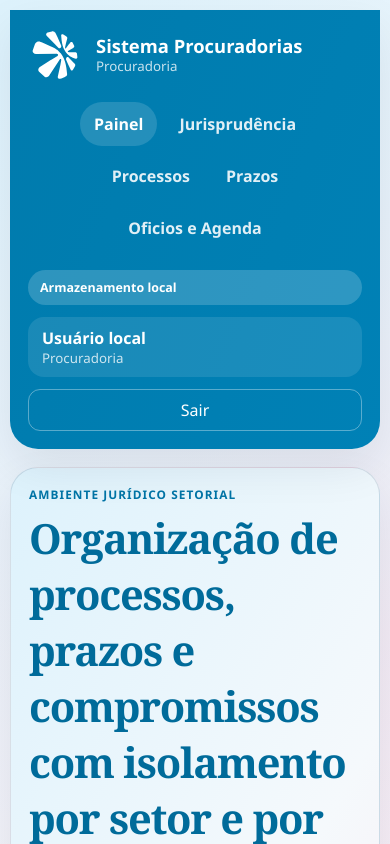
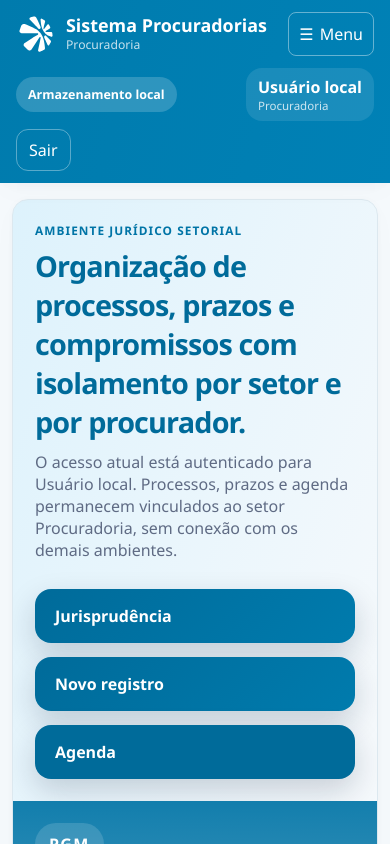
Before and after one commit to aqnoeu/sispro, a React (Vite) app: page /#/login in a window 390 px wide. Both pictures are taken after a click on the button "Abrir ambiente local existente". Shown: the top 844 px of the page. Built offline with nearby package versions, Linux system fonts and the light colour scheme.

Commit message:
1.0.4 — refinamento UI/UX responsivo e microinterações capixabas

```diff
--- a/package.json
+++ b/package.json
@@ -1,7 +1,7 @@
 {
   "name": "sipro",
   "private": true,
-  "version": "1.0.3",
+  "version": "1.0.4",
   "type": "module",
   "scripts": {
     "dev": "vite",
--- a/src/components/layout/AppShell.jsx
+++ b/src/components/layout/AppShell.jsx
@@ -72,9 +72,10 @@ export function AppShell() {
 
   return (
     <div className="app-shell">
+      <a className="skip-workspace" href="#workspace" onClick={event => { event.preventDefault(); document.getElementById('workspace')?.focus() }}>Ir para área de trabalho</a>
       <Sidebar items={items} />
       {currentUser?.isDemo && <div className="demo-session-banner">Demonstração · Dados temporários · Sem acesso aos registros reais</div>}
-      <div className="app-shell__body">
+      <div className="app-shell__body" id="workspace" tabIndex={-1}>
         {shouldShowTopbar ? (
           <Topbar
             searchTerm={searchTerm}
--- a/src/components/layout/Sidebar.jsx
+++ b/src/components/layout/Sidebar.jsx
@@ -1,15 +1,21 @@
+import { useState } from 'react'
 import { useLocation, useNavigate } from 'react-router-dom'
 import { useAuth } from '../../contexts/useAuth'
 import siproLogo from '../../assets/sipro.svg'
 import { isPreview } from '../../data/preview'
 
+const icons = { '/':'M3 3h7v7H3z M14 3h7v7h-7z M3 14h7v7H3z M14 14h7v7h-7z', '/processos':'M3 7h7l2 2h9v11H3z M3 7V4h7l2 3', '/prazos':'M12 3a9 9 0 1 0 0 18 9 9 0 0 0 0-18 M12 7v5l3 2', '/agenda':'M4 6h16v15H4z M8 3v6 M16 3v6 M4 11h16', '/jurisprudencia':'M12 3v18 M5 6h14 M5 6l-3 8h6z M19 6l-3 8h6z M8 21h8', '/usuarios':'M12 11a4 4 0 1 0 0-8 4 4 0 0 0 0 8 M4 21v-2a8 8 0 0 1 16 0v2', '/setores':'M3 4h18v16H3z M9 4v16 M15 4v16' }
+function NavIcon({ path }) { return <svg aria-hidden="true" width="20" height="20" viewBox="0 0 24 24" fill="none" stroke="currentColor" strokeWidth="1.6" strokeLinecap="round" strokeLinejoin="round"><path d={icons[path] || icons['/']}/></svg> }
+
 export function Sidebar({ items }) {
+  const [expanded, setExpanded] = useState(false)
   const { currentUser, isLocalEnabled, signOut } = useAuth()
   const location = useLocation()
   const navigate = useNavigate()
 
   function handleNavigate(path) {
     navigate(path)
+    setExpanded(false)
   }
 
   return (
@@ -25,15 +31,17 @@ export function Sidebar({ items }) {
           </div>
         </div>
 
-        <nav className="site-nav" aria-label="Menu principal">
+        <button type="button" className="mobile-nav-toggle" aria-expanded={expanded} aria-controls="main-navigation" onClick={() => setExpanded(value => !value)}><span aria-hidden="true">☰</span> Menu</button>
+        <nav id="main-navigation" className={`site-nav${expanded ? ' site-nav--expanded' : ''}`} aria-label="Menu principal">
           {items.map((item) => (
             <button
               key={item.path}
               type="button"
-              className={`site-nav__link${location.pathname === item.path ? ' site-nav__link--active' : ''}`}
+              className={`site-nav__link${(item.path === '/' ? location.pathname === '/' : location.pathname === item.path || location.pathname.startsWith(item.path + '/')) ? ' site-nav__link--active' : ''}`}
+              aria-current={(item.path === '/' ? location.pathname === '/' : location.pathname === item.path || location.pathname.startsWith(item.path + '/')) ? 'page' : undefined}
               onClick={() => handleNavigate(item.path)}
             >
-              {item.label}
+              <NavIcon path={item.path}/><span>{item.label}</span>
             </button>
           ))}
         </nav>
--- a/src/index.css
+++ b/src/index.css
@@ -1,4 +1,5 @@
 @import './styles/theme.css';
+@import './styles/experience.css';
 
 * {
   box-sizing: border-box;
@@ -13,7 +14,7 @@ body {
   margin: 0;
   min-width: 320px;
   min-height: 100vh;
-  background: radial-gradient(circle at top left,#ddf2fc,transparent 35%),radial-gradient(circle at right 20%,#fce7f0,transparent 28%),#f5f9fc;
+  background: #f5f9fc;
   color: var(--color-text);
   font-family: var(--font-body);
   -webkit-font-smoothing: antialiased;
--- /dev/null
+++ b/src/styles/experience.css
@@ -0,0 +1,91 @@
+/* Shared UX layer — desktop and web. No external assets or runtime dependencies. */
+:root {
+  --font-heading: var(--font-body);
+  --radius-xl: 16px; --radius-lg: 13px; --radius-md: 10px;
+  --shadow-soft: 0 2px 10px #16324f08, 0 8px 28px #16324f05;
+  --color-surface: #fff; --color-border: #dce8ef;
+  --motion-fast: 140ms; --motion-normal: 220ms;
+}
+body { background:#f5f9fc; }
+.site-header { padding:0; }
+.site-header__inner { border-radius:0; padding:14px 26px; gap:12px 24px; flex-wrap:wrap; flex-direction:row; align-items:center; background:linear-gradient(105deg,#007bad,#0081b6); }
+.brand-mark { gap:10px; min-width:0; }
+.brand-mark__shield,.brand-mark__image { width:40px;height:40px; }
+.brand-mark__shield { flex-basis:40px; }
+.brand-mark strong { font-size:1.12rem; }
+.brand-mark small { font-size:.76rem; }
+.site-header__meta { margin-left:auto; flex-direction:row; align-items:center; gap:8px; }
+.user-chip { min-width:0; max-width:230px; padding:8px 12px; }
+.user-chip small { font-size:.72rem; overflow:hidden; text-overflow:ellipsis; white-space:nowrap; }
+.site-nav { order:3; flex-basis:100%; justify-content:flex-start; gap:5px; border-top:1px solid #ffffff30; padding-top:10px; }
+.site-nav__link { display:inline-flex; align-items:center; gap:8px; border-radius:8px; padding:10px 13px; min-height:42px; font-size:.9rem; }
+.site-nav__link--active { background:#fff; color:#006b9a; box-shadow:0 2px 5px #16324f16; }
+.site-nav__link--active:hover { background:#ddf2fc;color:#006b9a; }
+.mobile-nav-toggle { display:none; }
+.app-shell__body { width:min(1560px,calc(100% - 48px)); padding:24px 0 40px; min-width:0; }
+.app-shell__content,.page-stack { gap:18px; min-width:0; }
+.demo-session-banner { width:min(1560px,calc(100% - 48px)); border-radius:8px; margin-top:14px; padding:8px 12px; }
+.page-header { background:transparent; border:0; box-shadow:none; padding:8px 0; align-items:center; }
+.page-header h3 { font-size:clamp(1.45rem,2.2vw,2rem); letter-spacing:-.035em; }
+.page-header p { line-height:1.55; }
+.hero-panel { background:linear-gradient(110deg,#ddf2fc,#f5f9fc 85%); }
+.hero-panel::after { width:24%; height:64px; background:#ef98bc; opacity:.20; pointer-events:none; }
+.hero-panel__content,.hero-panel__aside { padding:30px; }
+.hero-panel__content h3 { font-size:clamp(1.8rem,3vw,2.8rem); }
+.topbar { background:linear-gradient(120deg,#fff,#ddf2fc); }
+.feature-card--green,.feature-card--gold,.feature-card--blue { background:#fff; }
+.hero-action--gold,.feature-card--gold .feature-card__link,.feature-card--gold .feature-card__icon { background:#006b9a; color:white; }
+.secondary-button--accent,.secondary-button--active { background:#ddf2fc; color:#006b9a; }
+.calendar-grid__day--today { border-color:#0074a6; background:#ddf2fc; box-shadow:none; }
+.calendar-grid__day--today span { color:#006b9a; }
+.calendar-grid__marker--green,.calendar-grid__marker--gold { background:#0074a6; }
+.calendar-event-tag--green,.calendar-event-tag--gold { background:#ddf2fc;color:#006b9a; }
+.metric-card,.stat-card { background:#fff; border:1px solid #dce8ef; border-radius:13px; padding:20px; }
+.metric-card strong,.stat-card strong { font-variant-numeric:tabular-nums; }
+.table-card { border:1px solid #dce8ef; max-width:100%; }
+.data-table th { background:#f0f7fb; text-transform:none; letter-spacing:.015em; font-size:.85rem; }
+.data-table td,.data-table th { padding:12px 14px; }
+.data-table tbody tr:hover td:not(:has(.status-badge)) { background:#f5f9fc; }
+.data-table tbody tr:last-child td { border-bottom:0; }
+.primary-button,.secondary-button,.auth-demo__user,.calendar-grid__day,.jurisprudencia-card--clickable,.site-nav__link,.access-exit { transition:background-color var(--motion-fast) ease, border-color var(--motion-fast) ease, box-shadow var(--motion-fast) ease, transform var(--motion-fast) ease; }
+.primary-button,.secondary-button { border-radius:9px; min-height:42px; }
+@media (hover:hover) { .primary-button:hover,.secondary-button:hover,.auth-demo__user:hover { transform:translateY(-1px); box-shadow:0 3px 8px #16324f14; } }
+.primary-button:active,.secondary-button:active { transform:translateY(0); }
+button:focus-visible,a:focus-visible,input:focus-visible,textarea:focus-visible,select:focus-visible { outline:2px solid #006b9a; outline-offset:3px; }
+.site-header button:focus-visible { outline-color:#fff; }
+button:disabled { cursor:not-allowed; }
+.skip-workspace { position:fixed; left:12px; top:8px; z-index:100; transform:translateY(-150%); padding:10px; background:white; color:#006b9a; }
+.skip-workspace:focus { transform:none; }
+.app-shell__content { animation:page-in var(--motion-normal) ease-out both; }
+@keyframes page-in { from { opacity:.65; transform:translateY(4px); } to { opacity:1; transform:none; } }
+.auth-page { display:grid; align-items:center; }
+.auth-layout.sipro-auth-layout { min-height:auto; width:min(1130px,calc(100% - 40px)); gap:0; padding:24px 0; }
+.sipro-auth-layout .auth-hero { border-radius:18px 0 0 18px; padding:clamp(26px,4vw,48px); display:flex; flex-direction:column; justify-content:center; background:radial-gradient(ellipse at 100% 0%,#ef98bc24,transparent 26%),linear-gradient(140deg,#007bad,#0081b6); }
+.sipro-auth-layout .auth-card { border-radius:0 18px 18px 0; padding:clamp(24px,3vw,42px); background:#fff; }
+.sipro-auth-layout .auth-hero h1 { font-size:clamp(1.8rem,3.3vw,3rem); }
+.sipro-auth-brand img { width:55px;height:55px; }
+.sipro-auth-brand strong { font-size:clamp(1.2rem,2vw,1.7rem); }
+.sipro-auth-layout .auth-hero__highlights article { border:1px solid #ffffff35; border-radius:10px; }
+.sipro-auth-layout .auth-demo__user { border-radius:10px; }
+@media (max-width:899px) {
+ .auth-layout.sipro-auth-layout { grid-template-columns:1fr; width:min(580px,calc(100% - 24px)); padding:12px 0; }
+ .sipro-auth-layout .auth-hero { border-radius:16px 16px 0 0; padding:24px; }
+ .sipro-auth-layout .auth-card { border-radius:0 0 16px 16px; padding:22px; }
+ .sipro-auth-layout .auth-hero__highlights { display:none; }
+ .sipro-auth-brand { margin-bottom:14px; }
+ .sipro-auth-layout .auth-hero h1 { font-size:1.65rem; }
+ .site-header { position:relative; }
+ .site-header__inner { padding:12px 16px; gap:12px; }
+ .site-header__meta { flex-basis:100%; margin:0; justify-content:space-between; flex-wrap:wrap; }
+ .mobile-nav-toggle { display:inline-flex; align-items:center; gap:6px; border:1px solid #ffffff66; border-radius:8px; background:transparent;color:#fff; padding:10px; margin-left:auto; }
+ .site-nav { display:none; order:4; flex-direction:column; align-items:stretch; }
+ .site-nav--expanded { display:flex; }
+ .app-shell__body,.demo-session-banner { width:calc(100% - 24px); }
+ .app-shell__body { padding-top:16px; }
+ .hero-panel__content,.hero-panel__aside { padding:22px; }
+ .page-header { align-items:stretch; }
+ .data-table { min-width:520px; }
+}
+@media (prefers-reduced-motion:reduce) {
+ *,*::before,*::after { animation-duration:.01ms!important; transition-duration:.01ms!important; scroll-behavior:auto!important; }
+}
```
Also changed, not shown: 1 other file (tests, documents, lock files or other folders).
